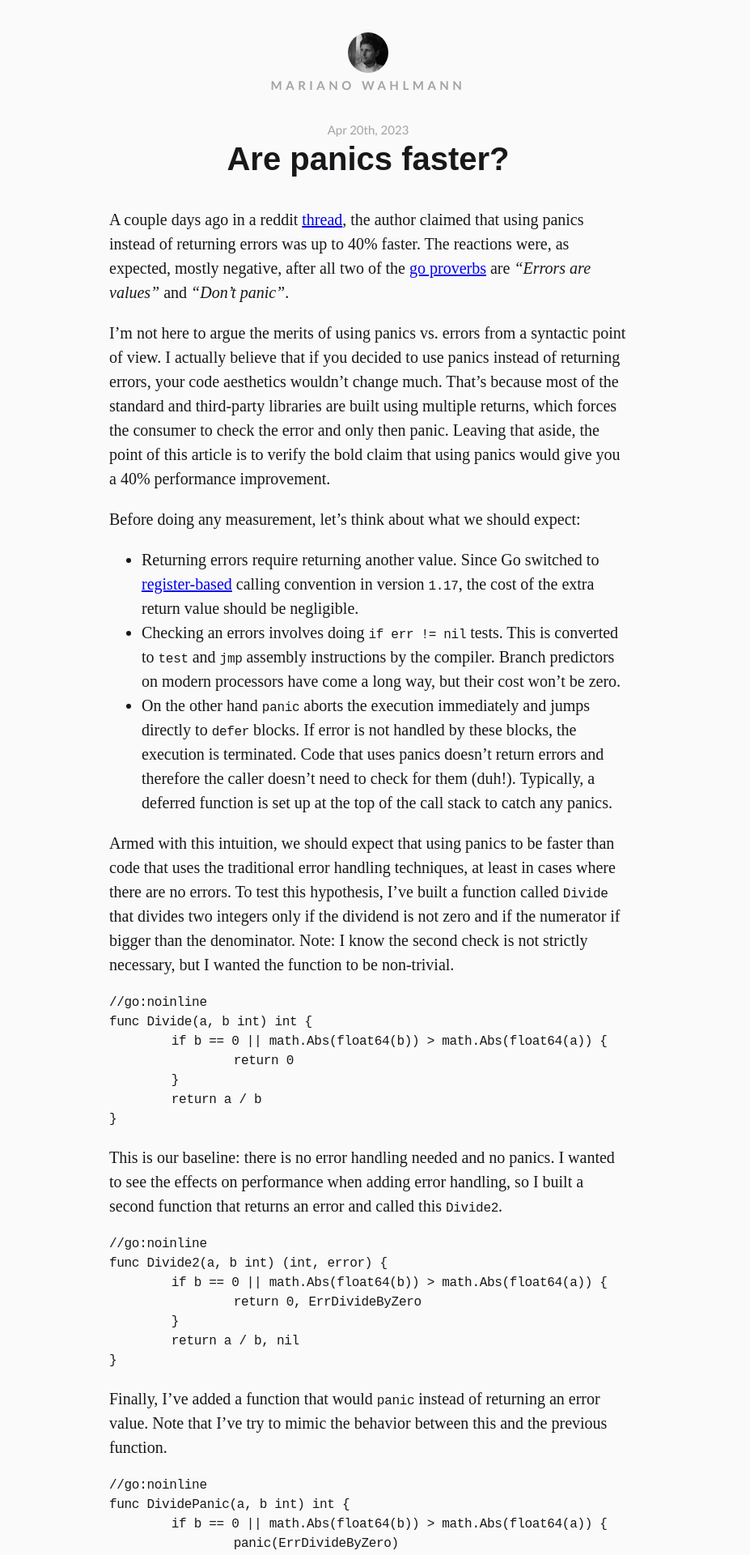
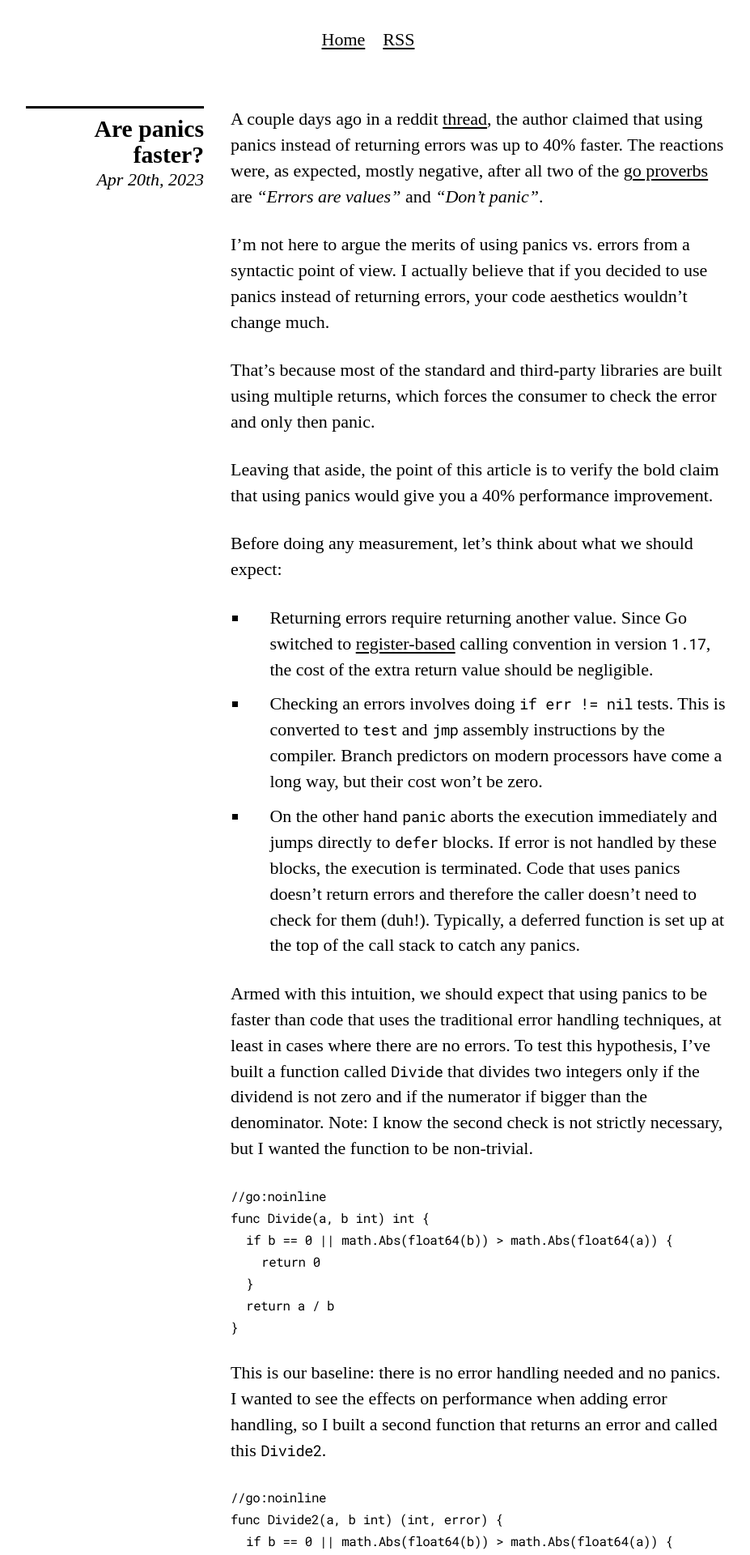
Before and after one commit to bluescreen10/bluescreen10.github.com, a Jekyll site: the page built from _posts/2023-04-20-are-panics-faster.md, in a window 1280 px wide. Shown: the top 1920 px of the page at 81% size, without its empty margins (185-1112 px from the left). Built offline with Jekyll 4.4.1, drawn with Linux system fonts in a browser that asks for light colours; some web fonts are replaced; some of the changed text lies outside the part shown.

Commit message:
nice fresh paint coat in the blog

```diff
--- a/Gemfile
+++ b/Gemfile
@@ -2,4 +2,5 @@ source 'https://rubygems.org'
 ruby '3.0.2'
 
 gem 'jekyll', "~> 4.2.0"
+gem 'jekyll-paginate'
 gem 'webrick'
--- a/_config.yml
+++ b/_config.yml
@@ -7,3 +7,9 @@ twitter: "https://twitter.com/mwahlmann"
 linkedin: "https://www.linkedin.com/in/mwahlmann/"
 github: "https://github.com/bluescreen10"
 permalink: /:year/:month/:title
+paginate_path: /page:num/
+plugins: [jekyll-paginate]
+paginate: 5
+collections:
+  links:
+    output: true
--- a/_includes/subscribe_form.html
+++ b/_includes/subscribe_form.html
@@ -1,9 +1,6 @@
-<hr size="1" width="33%" />
+<hr />
 <p class="footnote">
   Subscribe to get updates or grab the <a href="/rss.xml">RSS Feed</a>
 </p>
-<script
-  async
-  src="https://eocampaign1.com/form/51054c06-911d-11ed-98e2-fb40d1a0e2ee.js"
-  data-form="51054c06-911d-11ed-98e2-fb40d1a0e2ee"
-></script>
+<script async src="https://eocampaign1.com/form/51054c06-911d-11ed-98e2-fb40d1a0e2ee.js"
+  data-form="51054c06-911d-11ed-98e2-fb40d1a0e2ee"></script>
--- a/_layouts/default.html
+++ b/_layouts/default.html
@@ -18,13 +14,25 @@
   <meta property="og:image" content="{{site.url}}{{site.avatar}}" />
   <meta property="og:title" content="{{page.title|default: site.title}}" />
   <meta property="og:description" content="{{page.excerpt | strip_html}}" />
+  <link rel="preconnect" href="https://fonts.googleapis.com">
+  <link rel="preconnect" href="https://fonts.gstatic.com" crossorigin>
+  <link
+    href="https://fonts.googleapis.com/css2?family=Source+Sans+Pro&family=Roboto+Mono&family=Source+Serif+Pro:ital,wght@00,300;0,400;0,700;1,300;1,400;1,700&display=swap"
+    rel="stylesheet">
   <title>{{page.title|default: site.title}}</title>
   <link rel="stylesheet" href="/static/global.css" media="all" />
 </head>
+
 <body>
-    {% include author.html %} {{content}}
+  <nav class="navbar">
+    <a href="/">Home</a>
+    <!--<a href="/bio">Bio</a>-->
+    <a href="/rss.xml">RSS</a>
+  </nav>
+  {{content}}
   <a rel="me" style="display: none" href="https://techhub.social/@mwahlmann">
     Mastodon
   </a>
 </body>
+
 </html>
--- a/_layouts/post.html
+++ b/_layouts/post.html
@@ -2,6 +2,12 @@
 layout: default
 ---
 
-<p class="date mt mb-1">{{ page.date | date_to_string: "ordinal", "US" }}</p>
-<h1 class="center mb">{{ page.title }}</h1>
-{{ content }} {% include subscribe_form.html %}
+<main class="post">
+    <div class="post-title">
+        <h1>{{ page.title }}</h1>
+        <h2>{{ page.date | date_to_string: "ordinal", "US" }}</h2>
+    </div>
+    <div class="post-content">
+        {{ content }}
+    </div>
+</main>
--- a/_posts/2023-04-20-are-panics-faster.md
+++ b/_posts/2023-04-20-are-panics-faster.md
@@ -10,9 +10,12 @@ https://go-proverbs.github.io/) are *"Errors are values"* and *"Don't panic"*.
 
 I'm not here to argue the merits of using panics vs. errors from a syntactic
 point of view. I actually believe that if you decided to use panics instead of
-returning errors, your code aesthetics wouldn't change much. That's because most
-of the standard and third-party libraries are built using multiple returns,
-which forces the consumer to check the error and only then panic. Leaving that
+returning errors, your code aesthetics wouldn't change much.
+
+That's because most of the standard and third-party libraries are built using multiple returns,
+which forces the consumer to check the error and only then panic.
+
+Leaving that
 aside, the point of this article is to verify the bold claim that using panics
 would give you a 40% performance improvement.
 
--- a/static/global.css
+++ b/static/global.css
@@ -1,57 +1,221 @@
-body {
-  font-family: 'Times New Roman', serif;
-  max-width: 40rem;
-  color: #18181b;
-  font-size: 1.25rem;
-  line-height: 1.5;
-  margin: 0 auto;
-  background-color: #fafafa;
+* *,
+*:before,
+*:after {
+  box-sizing: border-box;
+  margin: 0;
+  padding: 0;
+}
+
+html {
+  font-family: 'Source Serif Pro', serif;
+  line-height: 1.45;
+  font-size: 18px;
+  margin: 0;
+  padding: 0;
+  background-color: #fff;
+  color: 000;
 }
 
 
-h1 {
-  font-size: 2em;
-  line-height: 1em;
-  font-family: 'Arial', sans-serif;
+body {
+  margin-left: auto;
+  margin-right: auto;
+  width: 100%;
+  max-width: 1000px;
+  min-height: 100%;
+}
+
+.navbar {
+  margin-left: 2.5rem;
+  margin-right: 2.5rem;
+  margin-top: 1.5rem;
+  display: flex;
+  flex-direction: row;
+  align-items: center;
+  gap: 1rem;
+  justify-content: center;
+}
+
+.frontpage {
+  border-top: 1px solid #000;
+  border-bottom: 1px dotted #000;
+  margin-top: 3rem;
+  margin-left: 2.5rem;
+  margin-right: 2.5rem;
+  display: grid;
+  grid-template-columns: 2fr 1fr;
+  gap: 1.5rem;
+}
+
+.frontpage-article {
+  padding-top: 0.4rem;
+  padding-bottom: 1.5rem;
+  border-bottom: 1px solid #000;
+}
+
+.frontpage-article:last-child {
+  border: 0;
+}
+
+.frontpage-article h3 {
+  font-weight: normal;
+  font-style: italic;
+  padding: 0;
   margin: 0;
 }
 
-h2 {
-  font-size: 1.5em;
-  line-height: 1em;
-  font-family: 'Arial', sans-serif;
+.frontpage-links {
+  font-family: 'Source Sans', sans-serif;
+  background-color: #fbfbfb;
+  padding-left: 0.75rem;
+  border-left: 1px dotted #ccc;
+  font-size: 85%;
+}
+
+.frontpage-links article {
+  border-bottom: 1px dotted #ccc;
+  padding-bottom: 1rem;
+}
+
+article p {
+  margin-bottom: 0;
+}
+
+.pagination {
+  margin-top: 0.8rem;
+  margin-bottom: 2.5rem;
+  margin-left: 2.5rem;
+  margin-bottom: 2.5rem;
+}
+
+.post {
+  padding-top: 3rem;
+  padding-bottom: 2.5rem;
+  margin: 0 2.5rem;
+}
+
+.post-title {
+  border-top: 3px solid #000;
+  padding-top: 0.4rem;
+  margin-bottom: 2rem;
+}
+
+.post-title h1 {
+  font-weight: bold;
+  line-height: 1.1;
+  font-size: 135%;
+  margin: 0;
+  padding: 0;
+}
+
+.post-title h2 {
+  font-size: 100%;
+  font-weight: normal;
+  font-style: italic;
+  padding: 0;
   margin: 0;
 }
 
-h3 {
-  font-size: 1em;
-  line-height: 1em;
-  font-family: 'Arial', sans-serif;
-  margin: 0;
+.post-content>p:first-child {
+  margin-top: 0;
 }
 
-pre,
-code {
-  font-family: 'Courier New', Courier, monospace;
+@media all and (min-width:820px) {
+  html {
+    font-size: 22px;
+  }
+
+  .post {
+    margin-left: 15rem;
+  }
+
+  .post-title {
+    text-align: right;
+    position: absolute;
+    float: left;
+    max-width: 10rem;
+    margin-left: -11.5rem;
+  }
+}
+
+
+ul {
+  list-style-type: square;
+  padding-left: 1rem;
+}
+
+ol {
+  padding-left: 1rem;
+}
+
+
+
+li {
+  padding-left: 1.2rem;
+}
+
+em {
+  font-style: italic;
+}
+
+a {
+  color: inherit;
+  text-decoration-thickness: 2px;
+  text-decoration-style: solid;
+  text-underline-offset: 3px;
+}
+
+a:hover {
+  background: #e0f2fe;
+  transition-property: background;
+  transition-duration: 0.2s;
+  border-radius: 8px;
+}
+
+h1 {
+  font-size: 135%;
+}
+
+h2 {
+  font-size: 125%;
+  line-height: 1.3;
+}
+
+h3 {
+  font-size: 100%;
+  line-height: 1em;
+}
+
+pre {
+  font-family: 'Roboto Mono', 'Courier New', monospace;
   letter-spacing: -0.02rem;
+  font-size: 85%;
+  overflow: scroll;
+  /*font-weight: bold;*/
+  tab-size: 2;
 }
 
 code {
-  font-size: 1rem;
+  font-family: 'Roboto Mono', 'Courier New', monospace;
+  font-size: 85%;
+  letter-spacing: -0.02rem;
 }
 
 .center {
   text-align: center;
 }
 
-/* p {
-  margin-top: 2em;
-} */
+p {
+  margin-top: 1.25rem;
+  margin-bottom: 1.25rem;
+}
 
+li,
 pre {
-  font-size: 0.875rem;
-  overflow: scroll;
+  margin-top: 0.5rem;
+  margin-bottom: 0.5rem;
 }
+
 
 blockquote {
   border-left: solid #cf9bb1;
@@ -60,46 +224,13 @@ blockquote {
   font-style: italic;
 }
 
-article {
-  padding: 1em;
-  border: 1px solid #a3a3a3;
-  margin-bottom: 2em;
-  background-color: white;
-  filter: drop-shadow(0 4px 3px rgb(0 0 0 / 0.07)) drop-shadow(0 2px 2px rgb(0 0 0 / 0.06));
-}
-
 .decoration-none {
   text-decoration: none;
   color: #1e293b;
 }
 
 .date {
-  font-family: 'Arial', sans-serif;
-  font-size: 0.75em;
-  line-height: 1em;
-  text-align: center;
-  color: #a3a3a3;
-  font-family: 'Trebuchet MS', 'Arial', sans-serif;
-}
-
-.mt {
-  margin-top: 1em;
-}
-
-.mt-0 {
-  margin-top: 0;
-}
-
-.mb {
-  margin-bottom: 1em;
-}
-
-.mb-1 {
-  margin-bottom: 0.5em;
-}
-
-.mb-0 {
-  margin-bottom: 0;
+  font-style: italic;
 }
 
 .button {
@@ -137,38 +268,21 @@ article {
   color: #a3a3a3;
 }
 
-.footnote {
-  color: #737373;
-  font-size: 1rem;
-  text-align: center;
-  width: 100%;
-  font-family: 'Arial', sans-serif;
+.footnotes {
+  border-top: 1px solid #ccc;
+  font-family: 'Source Sans Pro', sans-serif;
+  font-size: 85%;
+}
+
+.footnotes ol li {
+  padding-left: 0.5rem;
+}
+
+.footnotes p {
+  margin-top: 0.25rem;
+  margin-bottom: 0.25rem;
 }
 
 .mastfoot {
   display: none !important;
 }
-
-.inline-container {
-  font-size: 1rem !important;
-}
-
-.inline-container #field_0 {
-  border-top-left-radius: 1000px !important;
-  border-bottom-left-radius: 1000px !important;
-  margin-right: 0 !important;
-  border-right: 0 !important;
-}
-
-.inline-container .btn {
-  margin-left: 0 !important;
-  margin-right: 0 !important;
-  border: 1px solid #a3a3a3;
-  border-top-right-radius: 1000px !important;
-  border-bottom-right-radius: 1000px !important;
-}
-
-.main-form .emailoctopus-form-row {
-  margin-left: 0 !important;
-  margin-right: 0 !important;
-}
```
Also changed, not shown: other parts of _layouts/default.html (+2 -6 lines), other parts of _posts/2023-04-20-are-panics-faster.md (+0 -2 lines), index.html (+35 -10 lines), _links/2023-05-01-building-an-os-in-go.md (renamed from _posts/2023-05-01-building-an-os-in-go.md), _links/2023-05-05-Deepfloyd-IF.md (renamed from _posts/2023-05-05-Deepfloyd-IF.md), _links/2023-05-05-neither-google-nor-openai-have-a-moat.md (renamed from _posts/2023-05-05-neither-google-nor-openai-have-a-moat.md). Lines whose indentation alone changed are shown as unchanged.
